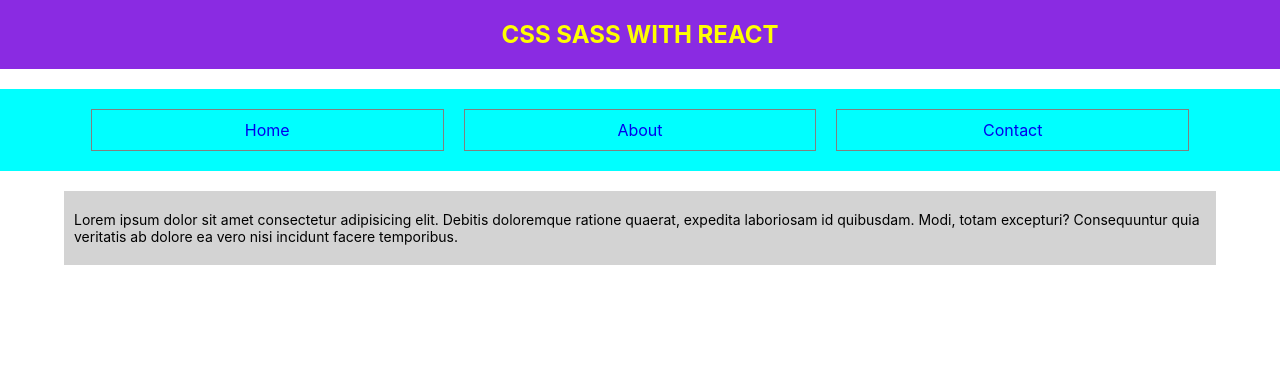
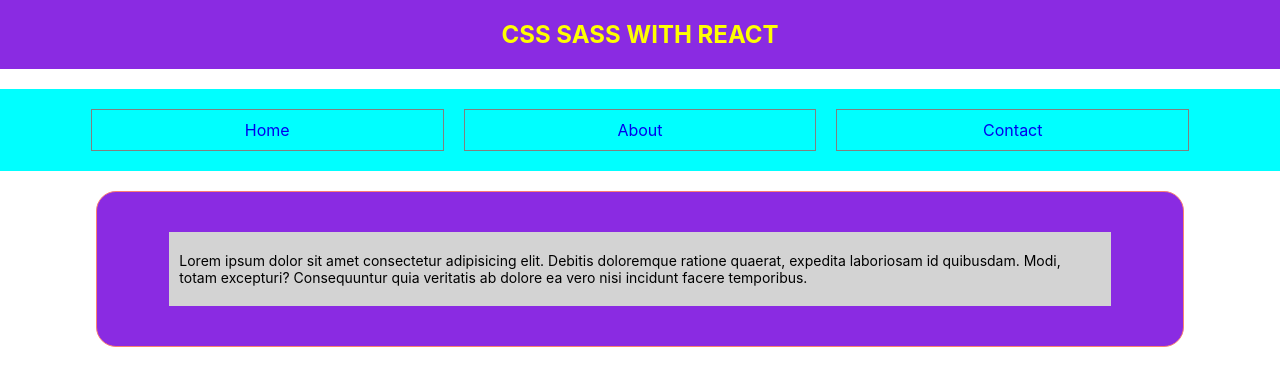
Before and after one commit to Mohimenol-Islam-Munna/CSS_SASS, a React (Create React App) app: page / in a window 1280 px wide. Shown: the top 386 px of the page. Built offline with nearby package versions, Linux system fonts and the light colour scheme.

Commit message:
mixin with parameter

```diff
--- a/src/App.js
+++ b/src/App.js
@@ -22,7 +22,7 @@ const App = () => {
       </div>
 
       {/* paragraph  */}
-      <div>
+      <div className="paragraphContainer">
         <p className="paragraph">
           Lorem ipsum dolor sit amet consectetur adipisicing elit. Debitis
           doloremque ratione quaerat, expedita laboriosam id quibusdam. Modi,
--- a/src/styles/App.css
+++ b/src/styles/App.css
@@ -47,4 +47,13 @@
   color: black;
   padding: 20px 10px;
   margin: 20px auto;
+}
+
+.paragraphContainer {
+  width: 85%;
+  padding: 20px;
+  margin: 20px auto;
+  border: 1px solid salmon;
+  border-radius: 20px;
+  background-color: blueviolet;
 }/*# sourceMappingURL=App.css.map */
--- a/src/styles/App.scss
+++ b/src/styles/App.scss
@@ -49,7 +49,7 @@
 // @include mixin_name
 
 // create mixin
-@mixin paragraphStyles {
+@mixin paragraphMixin {
   width: 90%;
   background-color: lightgray;
   font-size: 14px;
@@ -59,5 +59,19 @@
 }
 
 .paragraph {
-  @include paragraphStyles;
+  @include paragraphMixin;
 }
+
+// mixin with parameter
+@mixin paragraphContainerMixin($padding, $marginY, $marginX, $bgColor) {
+  width: 85%;
+  padding: $padding;
+  margin: $marginY $marginX;
+  border: 1px solid salmon;
+  border-radius: 20px;
+  background-color: $bgColor;
+}
+
+.paragraphContainer {
+  @include paragraphContainerMixin(20px, 20px, auto, blueviolet);
+}
```
Also changed, not shown: 1 other file (tests, documents, lock files or other folders).
